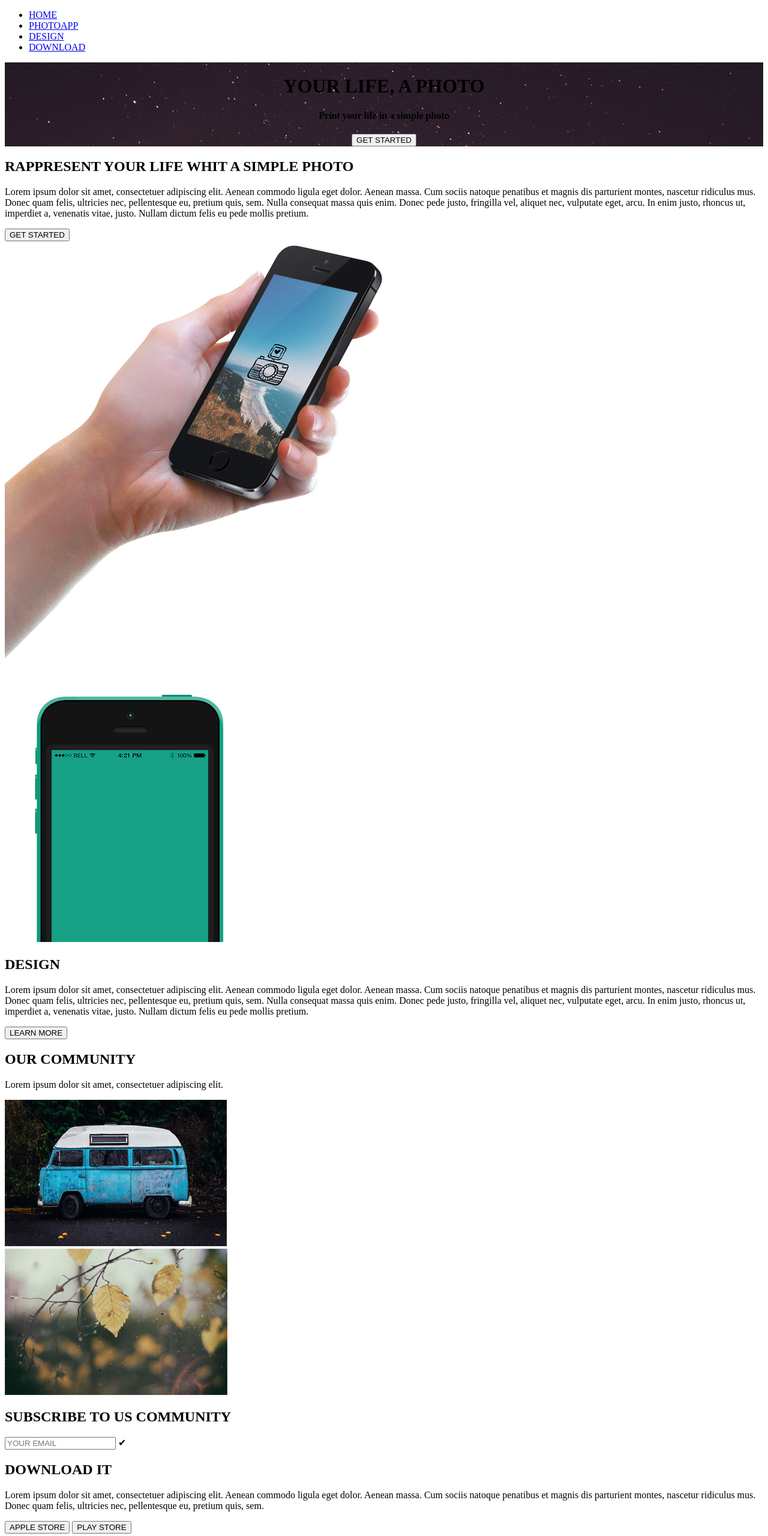
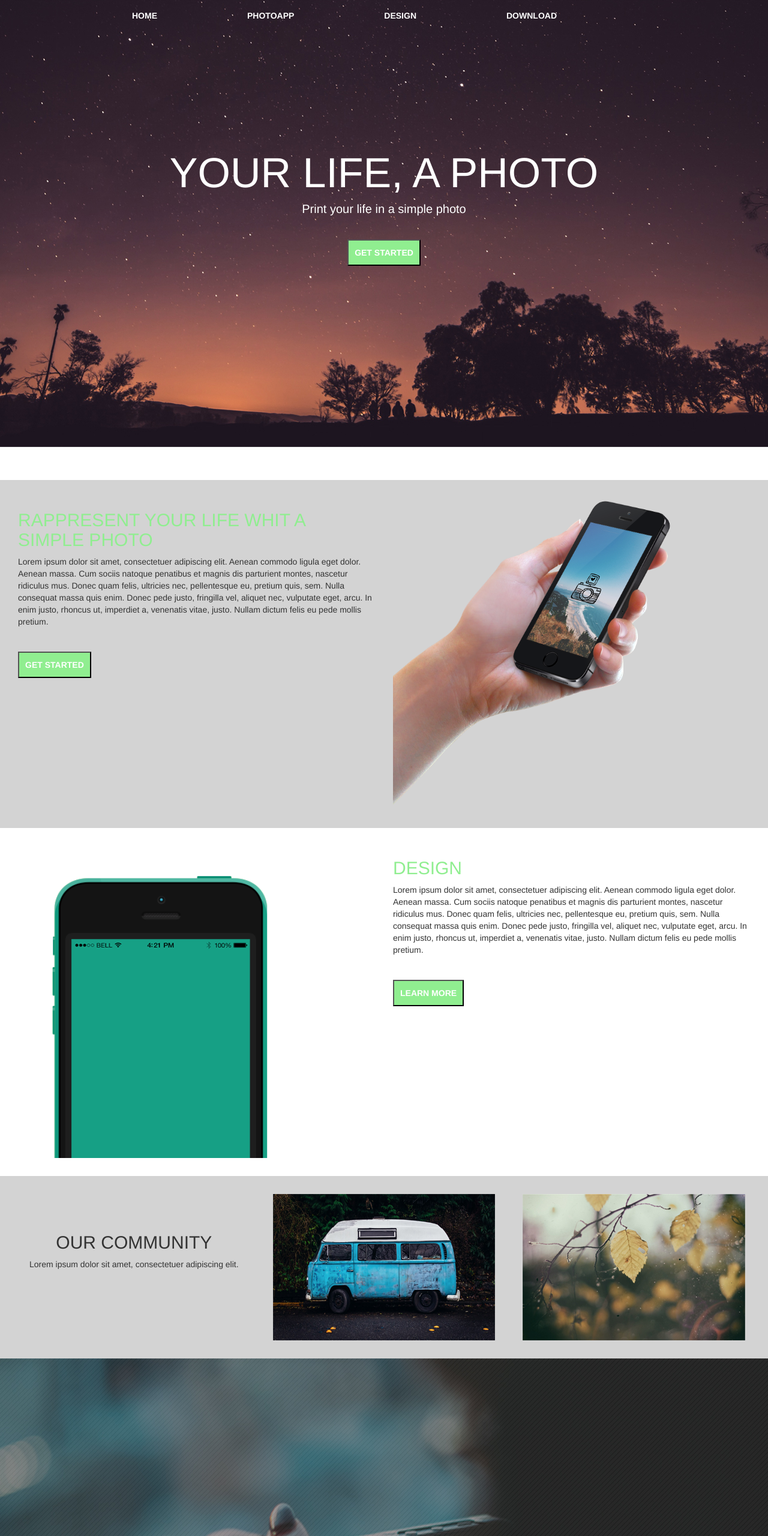
Before and after one commit to vanita22/photolab, a website: page index.html in a window 1280 px wide. Shown: the top 2560 px of the page at 60% size. Drawn offline with Linux system fonts and the light colour scheme; files whose address does not match are found by name.

Commit message:
subiendo cambios en el diseño

```diff
--- /dev/null
+++ b/assets/sass/_style.scss
@@ -0,0 +1,124 @@
+.navbar{
+	background-color: transparent;
+	text-align: center;
+}
+
+.collapse{
+	display: inline-flex;
+	color: white;
+	li{
+		margin-left:120px;
+		a{
+			color: white;
+			font-weight: bold;
+		}
+	}
+}
+
+button{
+	background-color: lightgreen;
+	width: auto;
+	height: auto;
+	padding: 10px;
+	align-content: center;
+	color: white;
+	font-weight: bold;
+	margin-top: 30px;
+}
+
+.box{
+	background-image: url(../img/bg1.jpg);
+	background-repeat: no-repeat;
+	background-position: cover;
+	height: 100vh;
+	h1{
+		color: white;
+		font-size: 70px;
+		margin-top: 20%;
+	}
+	h4{
+		color: white;
+		font-size: 20px;
+	}
+}
+
+.box2{
+	padding: 30px;
+	background-color: lightgrey;
+	h2{
+		color: lightgreen;
+	}
+	img{
+		height: 65vh;
+	}
+}
+
+.box3{
+	padding: 30px;
+	h2{
+		color: lightgreen;
+	}
+	img{
+		height: 65vh;
+	}
+}
+
+.box4{
+	padding: 30px;
+	background-color: lightgrey;
+	h2{
+		margin-top: 8vh;
+	}	;
+}
+
+.box5{
+	background-image: url(../img/bg2.jpg);
+	background-repeat: no-repeat;
+	background-attachment: fixed;
+	height: 80vh;
+	h2{
+		color: white;
+		font-weight: bold;
+		margin-top: 40vh;
+	}
+	.input-group{
+		input{
+			width: 300px;
+			margin-left: 100px;
+		}
+		span{
+			float: left;
+			height: 32px;
+			padding: 15px;
+			font-size: 15px;
+			background-color: lightgreen;
+			color: white
+		}
+	}
+}
+
+.box6{
+	padding: 40px;
+	background-color: lightgrey;
+	button{
+		margin-right: 20px;
+	}
+}
+
+footer{
+	padding: 20px;
+	h3{
+		display: inline-flex;
+		font-size: 15px;
+		margin-right: 10px;
+	}
+	h2{
+		display: inline-flex;
+		font-size: 15px;
+		border-left: 3px solid lightgreen;
+		border-right: 3px solid lightgreen;
+		padding: 15px;
+		margin-right:10px;
+	}
+
+}
--- /dev/null
+++ b/assets/sass/main.scss
@@ -0,0 +1 @@
+@import '_style.scss';
--- a/gulpfile.js
+++ b/gulpfile.js
@@ -5,16 +5,16 @@ var sass = require('gulp-sass');
 var minifyCSS = require('gulp-minify-css');
 var webserver = require('gulp-webserver');
 
-/*gulp.task('script', function(){
+gulp.task('script', function(){
 	gulp.src(['node_modules/jquery/dist/jquery.js', 'node_modules/bootstrap-css/dist/js/bootstrap.js',
 		'assets/js/*.js'])
 	.pipe(concat('script.js'))
 	.pipe(gulp.dest('dist/js/'))
-});*/
+});
 
 gulp.task('style', function(){
-	gulp.src(['node_modules/bootstrap-css/dist/cd/bootstrap.css',
-		'sass/main.scss'])
+	gulp.src(['node_modules/bootstrap/dist/css/bootstrap.css',
+		'assets/sass/main.scss'])
 	.pipe(sass().on('error', sass.logError))
 	.pipe(minifyCSS())
 	.pipe(concat('style.min.css'))
@@ -31,4 +31,7 @@ gulp.task('webserver', function(){
 	}));
 });
 
-gulp.task('default', ['style', 'webserver']);
+gulp.task('watch', function() {gulp.watch('assets/sass/*.scss', ['style']);
+});
+
+gulp.task('default',['script', 'style', 'webserver', 'watch']);
--- a/index.html
+++ b/index.html
@@ -8,17 +8,34 @@
 </head>
 <body>
 	<header>
-		<ul class="nav justify-content-center">
-  			<li class="nav-item"><a class="nav-link active" href="#">HOME</a></li>
-  			<li class="nav-item"><a class="nav-link" href="#">PHOTOAPP</a></li>
-  			<li class="nav-item"><a class="nav-link" href="#">DESIGN</a></li>
- 	 		<li class="nav-item"><a class="nav-link" href="#">DOWNLOAD</a></li>
-		</ul>
+		<nav class="navbar navbar-fixed-top">
+			<nav class="navbar">
+				<div class="container" align="center">
+					<div class="navbar-header">
+						<button type="button" class="navbar-toggle collapsed" data-toggle="collapse" data-target="#bs-example-navbar-collapse-1" aria-expanded="false">
+							<span class="sr-only">Toggle navigation</span>
+							<span class="icon-bar"></span>
+							<span class="icon-bar"></span>
+							<span class="icon-bar"></span>
+						</button>
+						<a class="navbar-brand" href="#"></a>
+					</div>
+
+				<div class="collapse navbar-collapse" id="bs-example-navbar-collapse-1">
+					<ul class="nav navbar-nav">
+						<li><a href="#">HOME</a></li>
+						<li><a href="#">PHOTOAPP</a></li>
+						<li><a href="#">DESIGN</a></li>
+						<li><a href="#">DOWNLOAD</a></li>
+					</ul>
+				</div>
+			</nav>
+		</nav>
 	</header>
 
-	<!--cabecera box-->
+		<!--cabecera box-->
 	<div class="container-fluid box">
-		<div class="row">
+		<div class="row" align="center">
 			<div class="col-xs-12 col-sm-12 col-md-12 col-lg-12">
 				<h1>YOUR LIFE, A PHOTO</h1>
 				<h4>Print your life in a simple photo</h4>
@@ -37,7 +54,7 @@
 			</div>
 
 			<div class="col-xs-12 col-sm-12 col-md-6 col-lg-6">
-				<img src="assets/img/hand.png">
+				<img src="dist/img/hand.png" class="img-responsive">
 			</div>
 		</div>
 	</div>
@@ -46,7 +63,7 @@
 	<div class="container-fluid box3">
 		<div class="row">
 			<div class="col-xs-12 col-sm-12 col-md-6 col-lg-6">
-				<img src="assets/img/phone.png">
+				<img src="dist/img/phone.png" class="img-responsive">
 			</div>
 
 			<div class="col-xs-12 col-sm-12 col-md-6 col-lg-6">
@@ -59,28 +76,28 @@
 
 	<!--cabecera box4-->
 	<div class="container-fluid box4">
-		<div class="row">
+		<div class="row" align="center">
 			<div class="col-xs-12 col-sm-12 col-md-4 col-lg-4">
 				<h2>OUR COMMUNITY</h2>
 				<p>Lorem ipsum dolor sit amet, consectetuer adipiscing elit.</p>
 			</div>
 
 			<div class="col-xs-12 col-sm-12 col-md-4 col-lg-4">
-				<img src="assets/img/car.jpg">
+				<img src="dist/img/car.jpg">
 			</div>
 
 			<div class="col-xs-12 col-sm-12 col-md-4 col-lg-4">
-				<img src="assets/img/leaf.jpg">
+				<img src="dist/img/leaf.jpg">
 			</div>
 		</div>
 	</div>
 
 	<!--cabecera box5-->
 	<div class="container-fluid box5">
-		<div class="row">
+		<div class="row" align="center">
 			<div class="col-xs-12 col-sm-12 col-md-12 col-lg-12">
 				<h2>SUBSCRIBE TO US COMMUNITY</h2>
-				<div class="input-group">
+				<div class="input-group" align="center">
   					<input type="text" class="form-control" placeholder="YOUR EMAIL" aria-describedby="basic-addon2">
   					<span class="input-group-addon" id="basic-addon2">✔</span>
 				</div>
@@ -90,7 +107,7 @@
 
 	<!--cabecera box6-->
 	<div class="container-fluid box6">
-		<div class="row">
+		<div class="row" align="center">
 			<div class="col-xs-12 col-sm-12 col-md-12 col-lg-12">
 				<h2>DOWNLOAD IT</h2>
 				<p>Lorem ipsum dolor sit amet, consectetuer adipiscing elit. Aenean commodo ligula eget dolor. Aenean massa. Cum sociis natoque penatibus et magnis dis parturient montes, nascetur ridiculus mus. Donec quam felis, ultricies nec, pellentesque eu, pretium quis, sem.</p>
@@ -103,7 +120,7 @@
 	</div>
 
 	<footer>
-		<h3>CREDITS</h3><h3>PRIVACY</h3><h3>OUR TEAMS</h3>
+		<h3>CREDITS</h3><h2>PRIVACY</h2><h3>OUR TEAMS</h3>
 		<p>Copyright by phototime - all right reserved</p>
 	</footer>
 
```
Also changed, not shown: package.json (+16 -15 lines), assets/css/main.css (deleted), dist/css/style.min.css, dist/img/bg1.jpg (renamed from assets/img/bg1.jpg), dist/img/bg2.jpg (renamed from assets/img/bg2.jpg), dist/img/car.jpg (renamed from assets/img/car.jpg), dist/img/hand.png (renamed from assets/img/hand.png), dist/img/leaf.jpg (renamed from assets/img/leaf.jpg), dist/img/phone.png (renamed from assets/img/phone.png).
